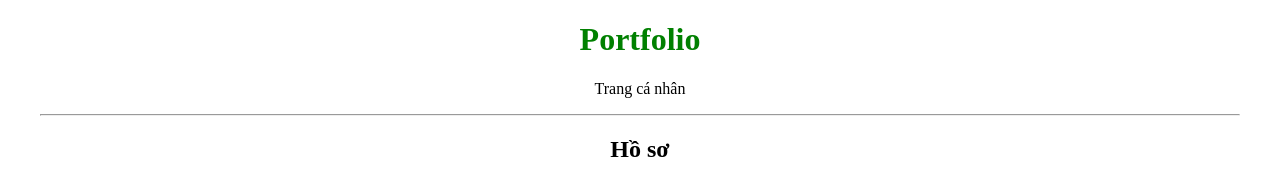
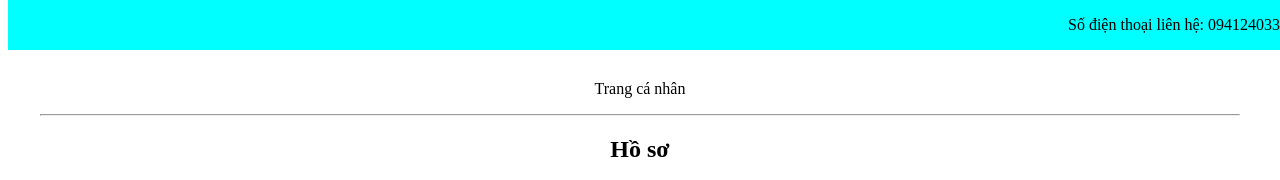
Before and after one commit to gitbubtezer/btvn_sau_buoi_4, a plain HTML site: page index.html in a window 1280 px wide. Shown: the top 180 px of the page. Drawn offline with Linux system fonts and the light colour scheme.

Commit message:
Update index.html

```diff
--- a/index.html
+++ b/index.html
@@ -9,6 +9,9 @@
     <link rel="stylesheet" href="style_btvn.css">
 </head>
 <body style="text-align: center;">
+    <div style="background-color: cyan; padding: 0; position: fixed; width: 100%; top: 0; text-align: right;">
+        <p>Số điện thoại liên hệ: 0941240336</p>
+     </div>
     <!--Tiêu đề-->
     <div class="container">
         <h1>Portfolio</h1>
```
